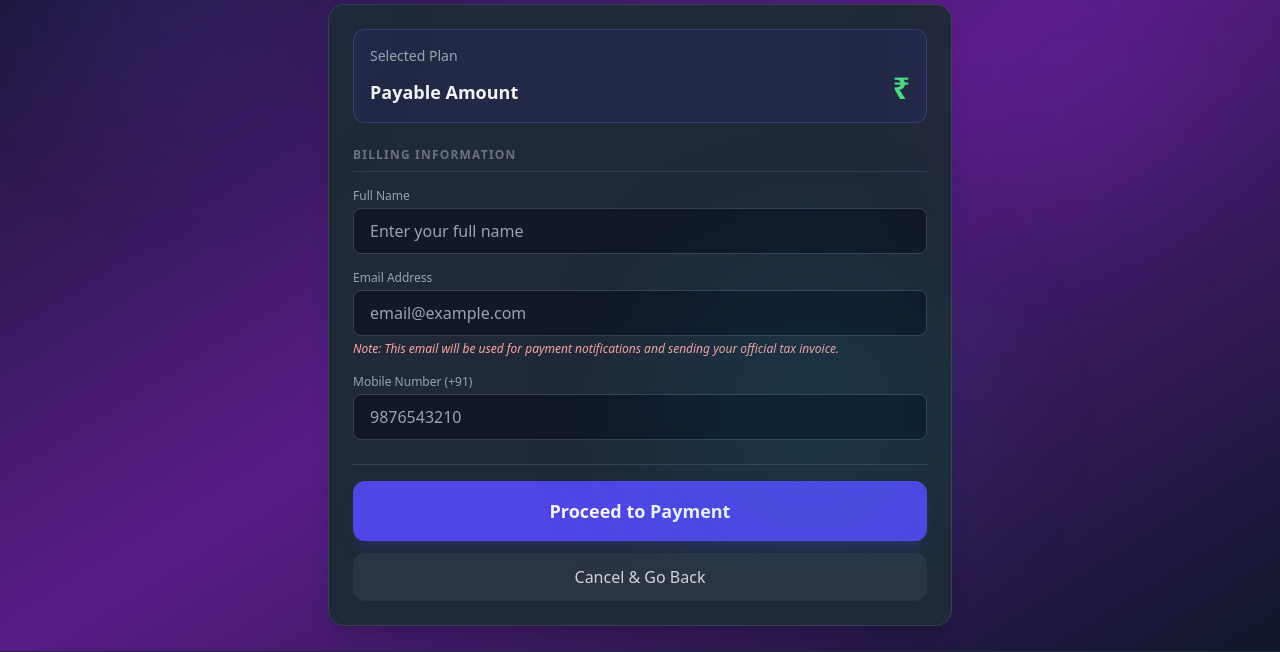
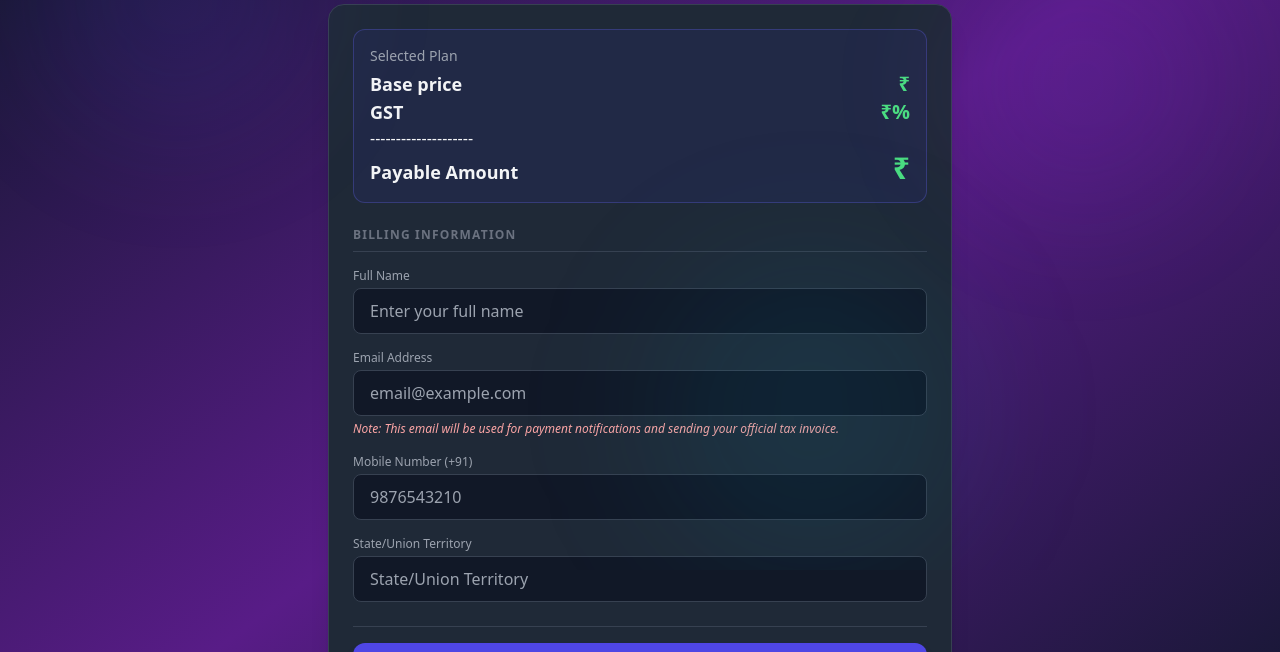
Before and after one commit to shivakumarKirigeri641/serverpe-front-end, a React (Create React App) app: page /dashboard/checkout/summary in a window 1280 px wide. Shown: the part 230-882 px from the top of the page. Built offline with nearby package versions, Linux system fonts and the light colour scheme; no server answers.

Commit message:
task:value coming

```diff
--- a/src/pages/dashboard/SummaryPage.jsx
+++ b/src/pages/dashboard/SummaryPage.jsx
@@ -37,26 +37,31 @@ const SummaryPage = () => {
   const [isLoading, setIsLoading] = useState(true);
   const [pageError, setPageError] = useState(null);
 
-  const selectedPlan = location.state?.plan;
-
+  const selectedPlan = location.state?.purchaseData;
+  console.log(selectedPlan);
   // Form State and Error State
   const [formData, setFormData] = useState({
     user_name: "",
-    myemail: "",
+    email: "",
     mobile_number: "",
+    state_name:"",
   });
   const [formErrors, setFormErrors] = useState({});
 
-  const fetchProfileData = useCallback(async () => {
+
+
+  useEffect(() => {
+    const fetchProfileData = async () => {
     setIsLoading(true);
     try {
-      console.log('calling userprofile');
-      const res = await apiService.fetchProfileData();
-      console.log('calling userprofiless');
+      const res = await apiService.fetchUserProfile();
       const data = res?.data?.data || {};
-      console.log(res?.data);
+      console.log(data);
       setFormData({
+        user_name: data.user_name || "",
         mobile_number: data.mobile_number || "",
+        email: data.email || "",
+        state_name: data.state_name || "",
       });
     } catch (error) {
       if (error.response?.status === 401) {
@@ -67,9 +72,7 @@ const SummaryPage = () => {
     } finally {
       setIsLoading(false);
     }
-  }, [process.env.BACKEND_URL, navigate]);
-
-  useEffect(() => {
+  }
     fetchProfileData();
   }, []);
 
@@ -330,13 +333,26 @@ const SummaryPage = () => {
               <div className="flex justify-between items-center mb-1">
                 <span className="text-gray-400 text-sm">Selected Plan</span>
                 <span className="font-bold text-indigo-400">
-                  {selectedPlan?.price_name}
+                  {selectedPlan?.project_details?.project_code}
                 </span>
               </div>
               <div className="flex justify-between items-baseline">
+                <span className="text-lg font-bold">Base price</span>
+                <span className="text-xl font-extrabold text-green-400">
+                  ₹{selectedPlan?.project_details?.base_price}
+                </span>
+              </div>
+              <div className="flex justify-between items-baseline">
+                <span className="text-lg font-bold">GST</span>
+                <span className="text-xl font-extrabold text-green-400">
+                  ₹{selectedPlan?.project_details?.gst_percent}%
+                </span>
+              </div>
+              <div>--------------------</div>
+              <div className="flex justify-between items-baseline">
                 <span className="text-lg font-bold">Payable Amount</span>
                 <span className="text-3xl font-extrabold text-green-400">
-                  ₹{selectedPlan?.price}
+                  ₹{selectedPlan?.total_payment}
                 </span>
               </div>
             </div>
@@ -376,11 +392,11 @@ const SummaryPage = () => {
                   </label>
                   <input
                     type="email"
-                    name="myemail"
-                    value={formData.myemail}
+                    name="email"
+                    value={formData.email}
                     onChange={handleInputChange}
                     className={`w-full bg-gray-900 border ${
-                      formErrors.myemail ? "border-red-500" : "border-gray-700"
+                      formErrors.email ? "border-red-500" : "border-gray-700"
                     } rounded-lg px-4 py-2.5 focus:ring-2 focus:ring-indigo-500 outline-none`}
                     placeholder="email@example.com"
                   />
@@ -389,9 +405,9 @@ const SummaryPage = () => {
                     Note: This email will be used for payment notifications and
                     sending your official tax invoice.
                   </p>
-                  {formErrors.myemail && (
+                  {formErrors.email && (
                     <p className="text-red-500 text-[10px] mt-1">
-                      {formErrors.myemail}
+                      {formErrors.email}
                     </p>
                   )}
                 </div>
@@ -415,6 +431,28 @@ const SummaryPage = () => {
                   {formErrors.mobile_number && (
                     <p className="text-red-500 text-[10px] mt-1">
                       {formErrors.mobile_number}
+                    </p>
+                  )}
+                </div>
+                <div>
+                  <label className="block text-xs font-medium text-gray-400 mb-1">
+                    State/Union Territory
+                  </label>
+                  <input
+                    type="text"
+                    name="state_name"
+                    value={formData.state_name}
+                    onChange={handleInputChange}
+                    className={`w-full bg-gray-900 border ${
+                      formErrors.state_name
+                        ? "border-red-500"
+                        : "border-gray-700"
+                    } rounded-lg px-4 py-2.5 focus:ring-2 focus:ring-indigo-500 outline-none`}
+                    placeholder="State/Union Territory"
+                  />
+                  {formErrors.state_name && (
+                    <p className="text-red-500 text-[10px] mt-1">
+                      {formErrors.state_name}
                     </p>
                   )}
                 </div>
--- a/src/pages/public/SubscribeLoginPage.jsx
+++ b/src/pages/public/SubscribeLoginPage.jsx
@@ -21,8 +21,8 @@ const SubscribeLoginPage = () => {
   const [states, setStates] = useState([]);
 
   // Login State
-  const [loginInput, setLoginInput] = useState('');
-  const [loginOtp, setLoginOtp] = useState('');
+  const [loginInput, setLoginInput] = useState('amruta.jv@gmail.com');
+  const [loginOtp, setLoginOtp] = useState('1234');
   const [loginStep, setLoginStep] = useState(1); // 1: Input, 2: OTP
 
   // Subscribe State
```
